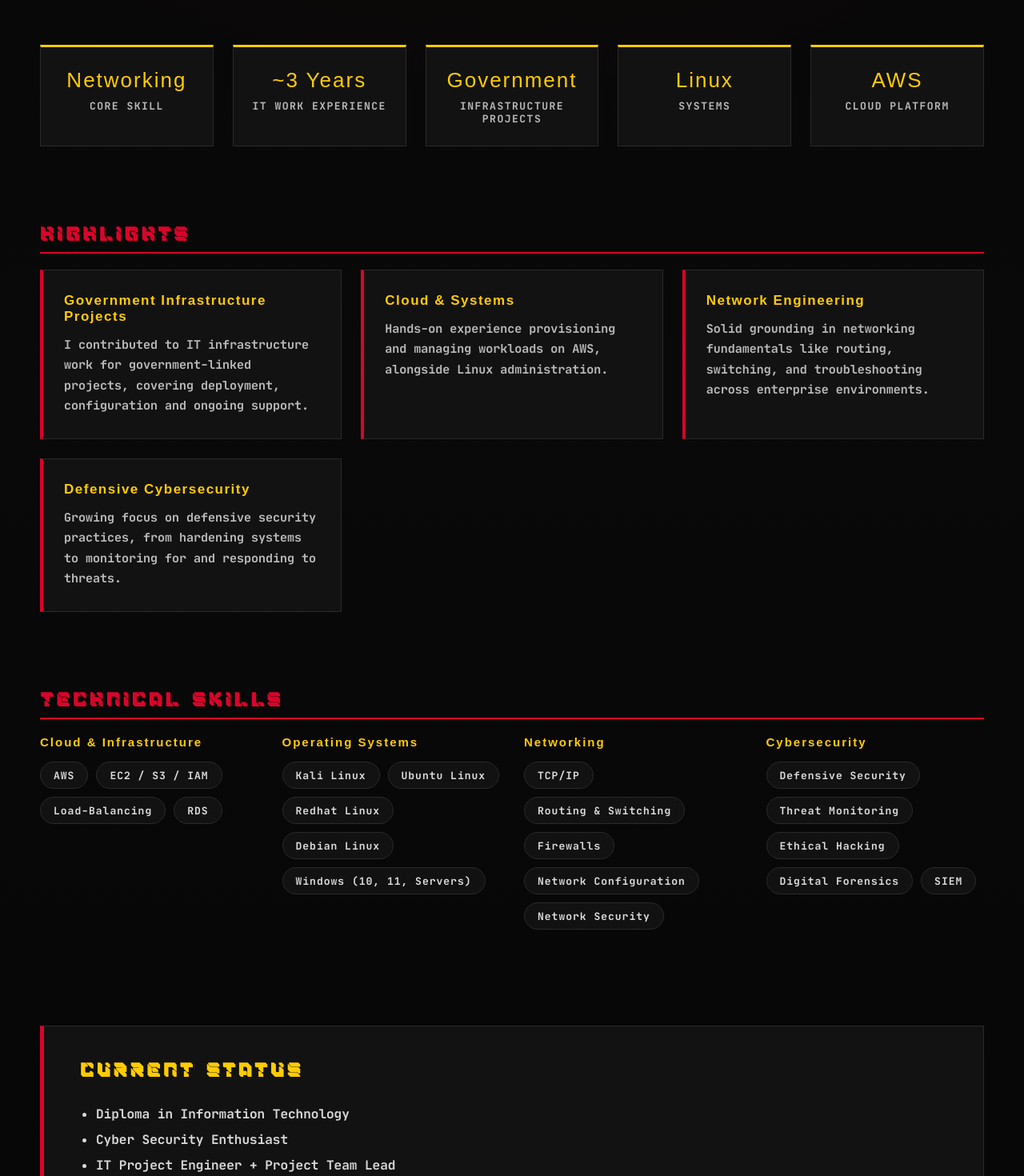
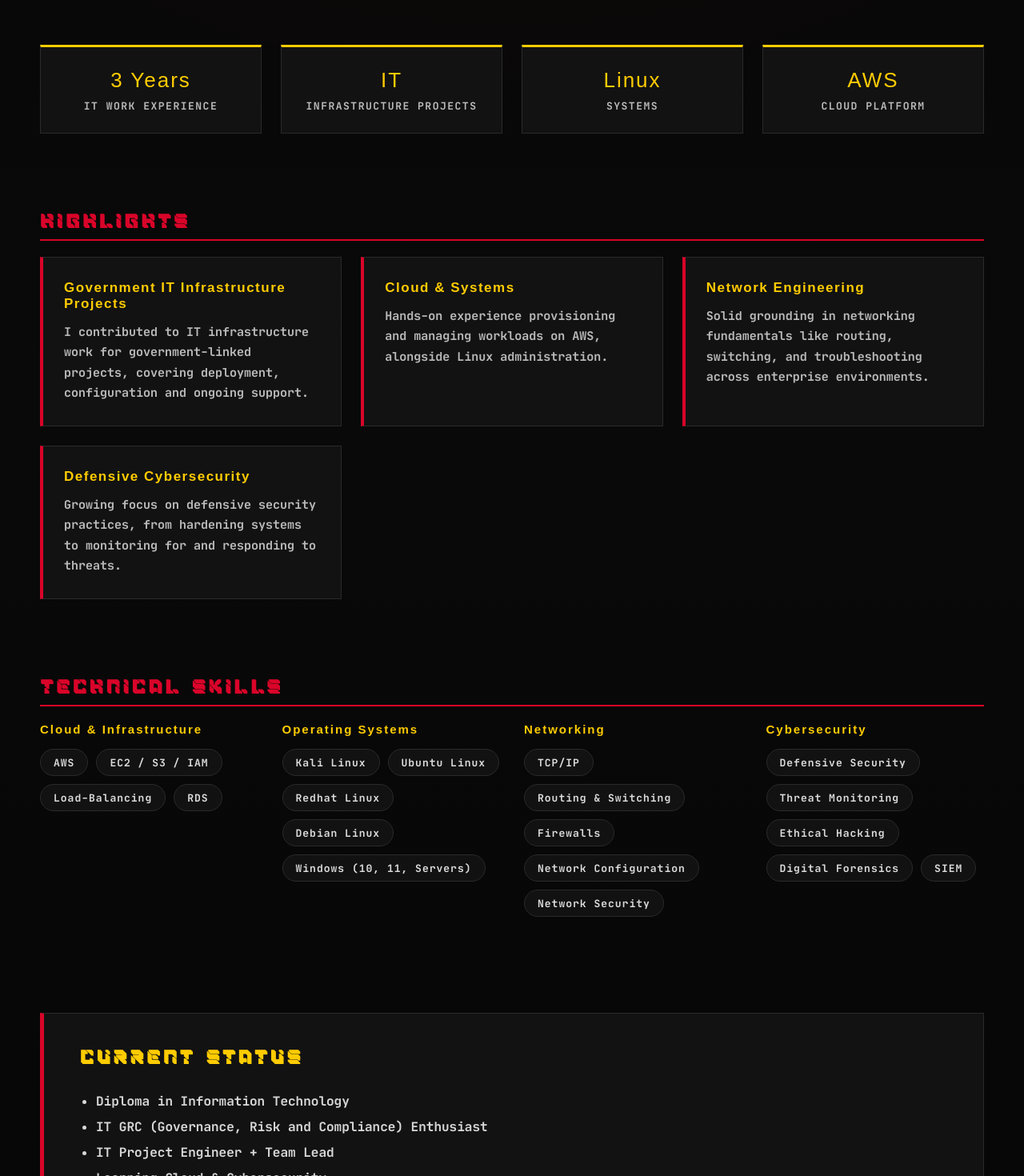
Before and after one commit to gjr190905-spec/Portfolio, a React (Vite) app in the folder frontend/: page / in a window 1280 px wide. Shown: the part 1180-2650 px from the top of the page at 80% size. Built offline with nearby package versions, Linux system fonts and the light colour scheme; a web font is replaced by a local one.

Commit message:
Website Ver 1.2.3.2, new resume, various updates on roles.

```diff
--- a/frontend/src/pages/Certifications.tsx
+++ b/frontend/src/pages/Certifications.tsx
@@ -82,7 +82,7 @@ function Certifications() {
                 <div className="heroOverlay">
 
                     <h2>
-                        CERTIFICATIONS &amp; Badges
+                        CERTIFICATIONS &amp; training
                     </h2>
                     <hr/>
 
--- a/frontend/src/pages/Education.tsx
+++ b/frontend/src/pages/Education.tsx
@@ -97,7 +97,8 @@ function Education() {
 
                 <p>
                     My academic path began from ITE to Singapore Polytechnic, building a foundation
-                    in network security before specializing further into cloud and cybersecurity.
+                    in network security before specializing further into cloud, cybersecurity
+                    and IT GRC (Governance, Risk and Compliance) recently.
                 </p>
                 </section>
 
--- a/frontend/src/pages/Home.tsx
+++ b/frontend/src/pages/Home.tsx
@@ -11,16 +11,15 @@ import banner from "../assets/images/banners/home_banner.png";
 import profilePicture from "../assets/images/profile/Pic.png";
 
 const QUICK_STATS = [
-    { value: "Networking", label: "Core Skill" },
-    { value: "~3 Years", label: "IT Work Experience" },
-    { value: "Government", label: "Infrastructure Projects" },
+    { value: "3 Years", label: "IT Work Experience" },
+    { value: "IT", label: "Infrastructure Projects" },
     { value: "Linux", label: "Systems" },
     { value: "AWS", label: "Cloud Platform" },
 ];
 
 const HIGHLIGHTS = [
     {
-        title: "Government Infrastructure Projects",
+        title: "Government IT Infrastructure Projects",
         body: "I contributed to IT infrastructure work for government-linked projects, covering deployment, configuration and ongoing support.",
     },
     {
@@ -107,7 +106,7 @@ function Home() {
 
                         You may call me <b>Jia Riang</b> or <b>Matthew.</b>
                         <br />
-                        I am a Information Technology student from Singapore Polytechnic
+                        I am an Information Technology student from Singapore Polytechnic
                         specializing in <b>Cybersecurity & Cloud Computing.</b>
                     </p>
 
@@ -218,9 +217,9 @@ function Home() {
 
                         <li>Diploma in Information Technology</li>
 
-                        <li>Cyber Security Enthusiast</li>
+                        <li>IT GRC (Governance, Risk and Compliance) Enthusiast</li>
 
-                        <li>IT Project Engineer + Project Team Lead</li>
+                        <li>IT Project Engineer + Team Lead</li>
 
                         <li>Learning Cloud & Cybersecurity</li>
 
--- a/frontend/src/pages/IndustrialExperience.tsx
+++ b/frontend/src/pages/IndustrialExperience.tsx
@@ -8,7 +8,7 @@ import banner from "../assets/images/banners/work_banner.png";
 
 const EXPERIENCE = [
     {
-        role: "Project Team Lead",
+        role: "IT Project Team Lead",
         org: "Sky & F Pte Ltd · Seasonal, On-site",
         date: "Dec 2025 – Present",
         current: true,
```
Also changed, not shown: 1 other file (tests, documents, lock files or other folders).
